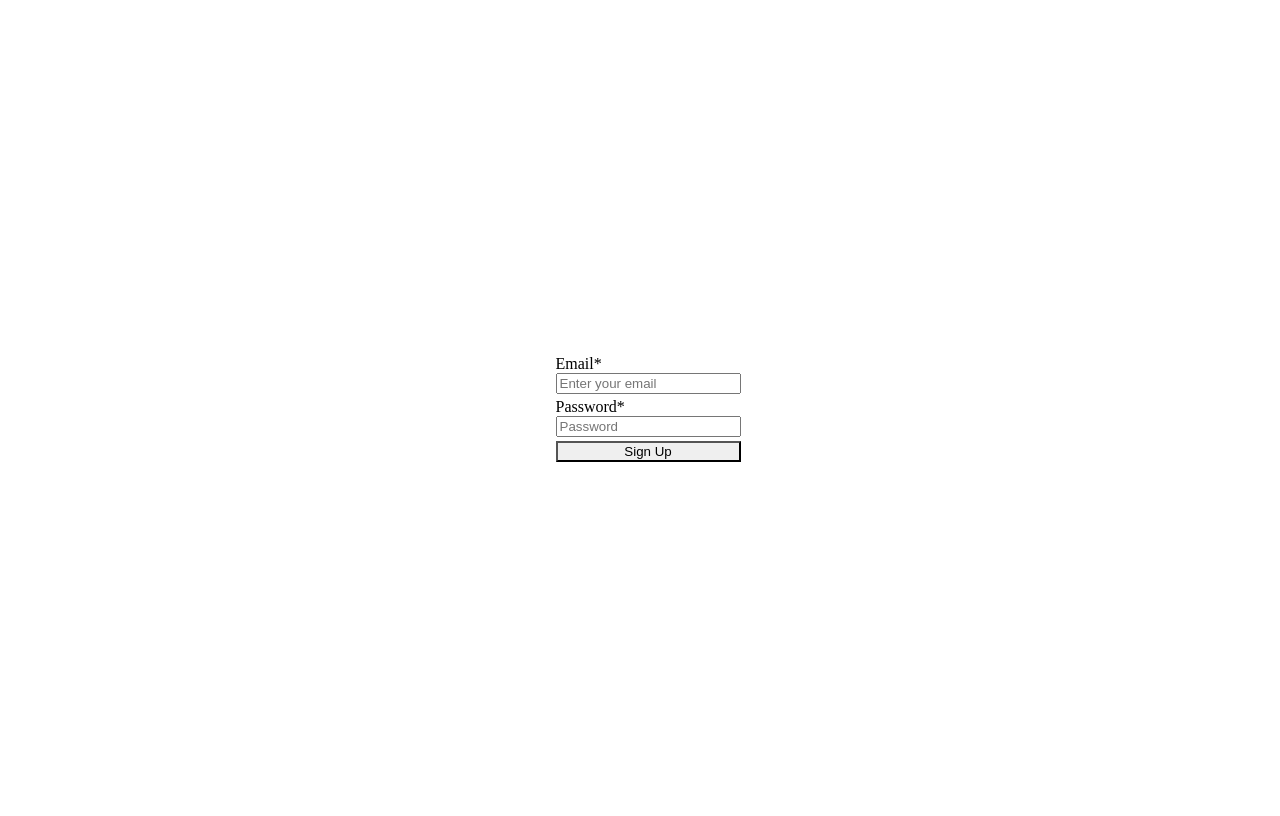
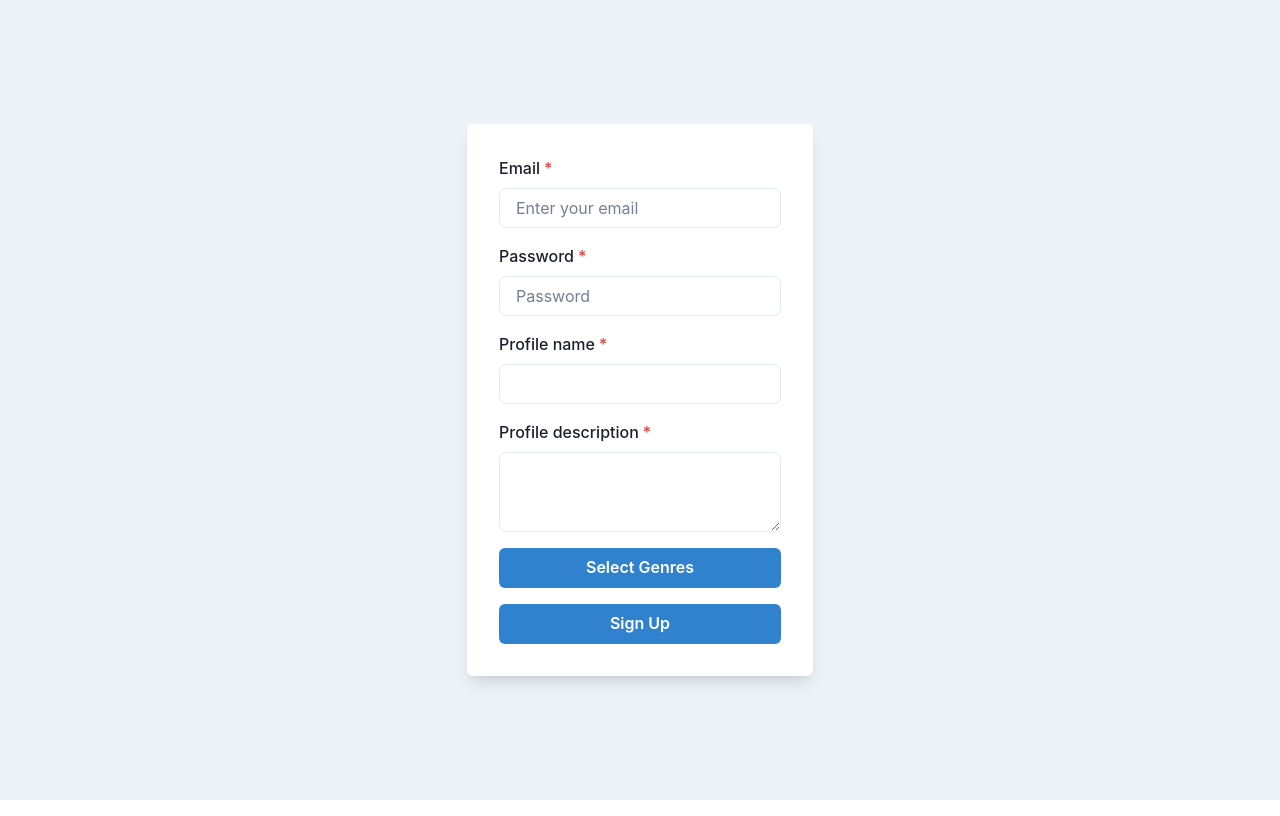
Before and after one commit to DentistLeeroy/BookSwap, a Next.js app in the folder book-swap/: page /signup in a window 1280 px wide. Built offline with nearby package versions, Linux system fonts and the light colour scheme.

Commit message:
signup page profile info added

```diff
--- a/book-swap/package.json
+++ b/book-swap/package.json
@@ -9,6 +9,7 @@
     "lint": "next lint"
   },
   "dependencies": {
+    "@chakra-ui/icons": "^2.0.19",
     "@chakra-ui/react": "^2.6.1",
     "@emotion/react": "^11.11.0",
     "@emotion/styled": "^11.11.0",
--- a/book-swap/pages/index.tsx
+++ b/book-swap/pages/index.tsx
@@ -1,5 +1,6 @@
 import React, { useState } from 'react';
 import { Box, Button, FormControl, FormErrorMessage, FormLabel, Input, Stack } from '@chakra-ui/react';
+import { ChakraProvider } from '@chakra-ui/react';
 import { useForm } from 'react-hook-form';
 import { Auth, getAuth, sendPasswordResetEmail, signInWithEmailAndPassword } from 'firebase/auth';
 import AuthDetails from '../app/firebase/server/AuthDetails';
@@ -45,6 +46,7 @@ const LoginPage = () => {
   };
 
   return (
+    <ChakraProvider>
     <Box width="100vw" height="100vh" display="flex" justifyContent="center" alignItems="center" bg="gray.100">
       <Box bg="white" p={8} borderRadius="md" boxShadow="lg">
         <form onSubmit={handleSubmit(onSubmit)}>
@@ -100,6 +102,7 @@ const LoginPage = () => {
       </Box>
       <AuthDetails />
     </Box>
+    </ChakraProvider>
   );
 };
 
--- a/book-swap/pages/signup.tsx
+++ b/book-swap/pages/signup.tsx
@@ -1,4 +1,6 @@
-import { Box, Button, FormControl, FormErrorMessage, FormLabel, Input, Stack, Text } from '@chakra-ui/react';
+import { Box, Button, Checkbox, VStack, FormControl, FormErrorMessage, Menu, MenuButton, MenuList, MenuItem, FormLabel, Input, Stack, Text, Textarea, Select, CheckboxGroup, MenuItemOption, MenuOptionGroup, Divider, MenuDivider } from '@chakra-ui/react';
+import { ChakraProvider } from '@chakra-ui/react';
+import { ChevronDownIcon } from '@chakra-ui/icons';
 import { useForm } from 'react-hook-form';
 import { auth } from "../app/firebase/server/firebase";
 import { createUserWithEmailAndPassword, getAuth, fetchSignInMethodsForEmail } from "firebase/auth";
@@ -6,6 +8,8 @@ import AuthDetails from '@/app/firebase/server/AuthDetails';
 import router, { useRouter } from 'next/router';
 
 const SignUp = () => {
+
+
   const router = useRouter();
   const {
     handleSubmit,
@@ -38,6 +42,7 @@ const SignUp = () => {
   };
 
   return (
+    <ChakraProvider>
       <Box
         width="100vw"
         height="100vh"
@@ -58,7 +63,7 @@ const SignUp = () => {
                   {...register('email', { required: 'Email is required' })}
                   onFocus={() => clearErrors('email')}
                 />
-              <FormErrorMessage>{errors.email && errors.email.message}</FormErrorMessage>
+                <FormErrorMessage>{errors.email && errors.email.message?.toString()}</FormErrorMessage>
               </FormControl>
 
               <FormControl isInvalid={!!errors.password} isRequired>
@@ -69,12 +74,46 @@ const SignUp = () => {
                   autoComplete="off"
                   {...register('password', { required: 'Password is required' })}
                 />
-              <FormErrorMessage>{errors.password && errors.password.message}</FormErrorMessage>
+                <FormErrorMessage>{errors.password && errors.password.message?.toString()}</FormErrorMessage>
               </FormControl>
+
+              <FormControl isInvalid={!!errors.password} isRequired>
+                <FormLabel>Profile name</FormLabel>
+                <Input
+                  type="text"
+                  placeholder=""
+                  autoComplete="off"
+                  {...register('text', { required: 'Profile name is required' })}
+                />
+                <FormErrorMessage>{errors.password && errors.password.message?.toString()}</FormErrorMessage>
+              </FormControl>
+
+              <FormControl isInvalid={!!errors.password} isRequired>
+                <FormLabel>Profile description</FormLabel>
+                <Textarea
+                  placeholder=""
+                  autoComplete="off"
+                  {...register('text', { required: 'Profile description is required' })}
+                />
+                <FormErrorMessage>{errors.password && errors.password.message?.toString()}</FormErrorMessage>
+              </FormControl>
+              <Menu closeOnSelect={false}>
+                <MenuButton as={Button} colorScheme='blue'>
+                  Select Genres
+                </MenuButton>
+                <MenuList minWidth='240px'>
+                  <MenuOptionGroup title='Select Genres' type='checkbox'>
+                    <MenuItemOption value='1'>Politics</MenuItemOption>
+                    <MenuItemOption value='2'>Poetry</MenuItemOption>
+                    <MenuItemOption value='3'>Romance</MenuItemOption>
+                    <MenuItemOption value='4'>Historical</MenuItemOption>
+                  </MenuOptionGroup>
+                </MenuList>
+              </Menu>
 
               {errors.email && (
                 <Text color="red" fontSize="sm">
-                {errors.email.message}
+                  {errors.email.message?.toString()}
                 </Text>
               )}
 
@@ -85,6 +124,7 @@ const SignUp = () => {
           </form>
         </Box>
       </Box>
+    </ChakraProvider>
   );
 };
 
```
Also changed, not shown: 1 other file (tests, documents, lock files or other folders). Lines whose indentation alone changed are shown as unchanged.
